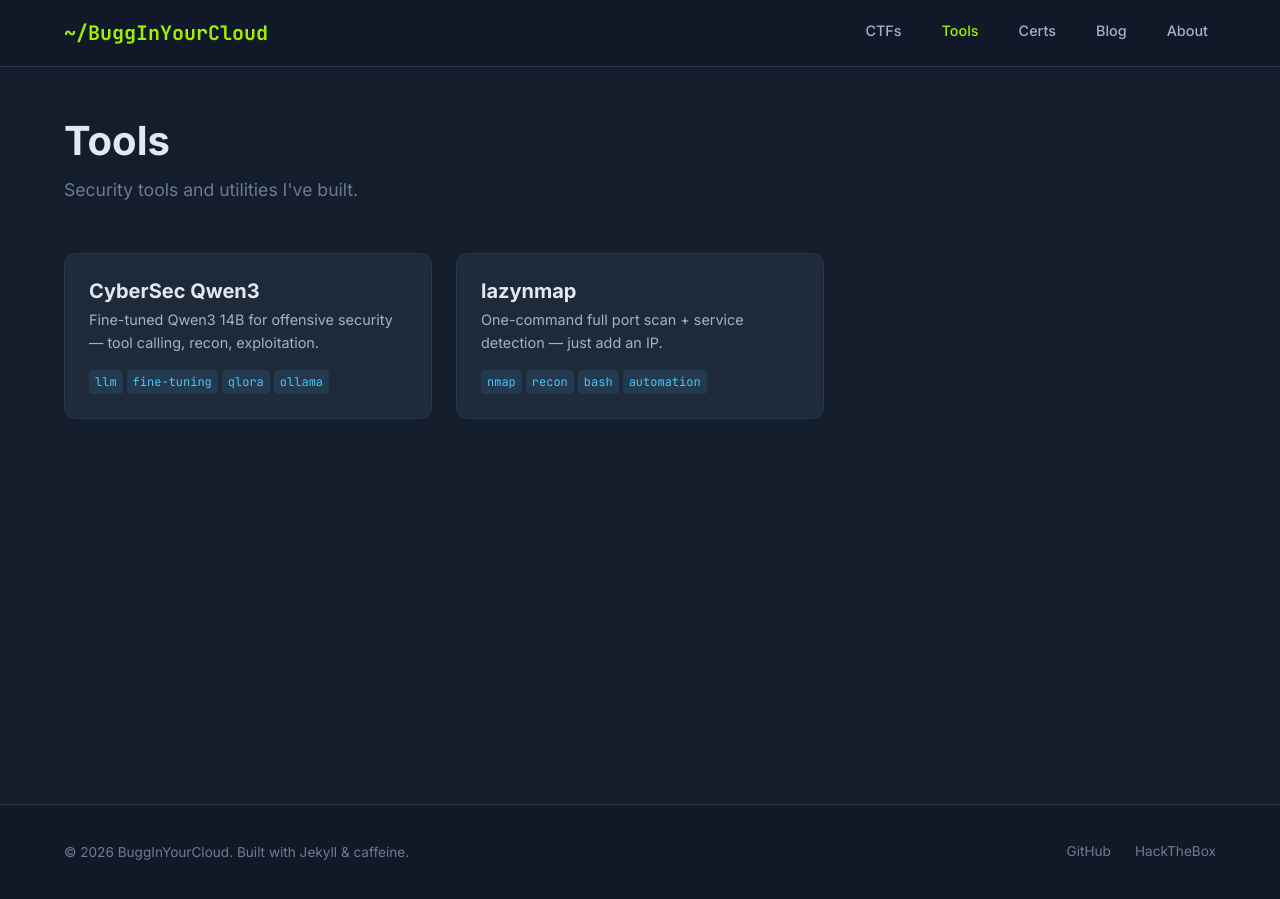
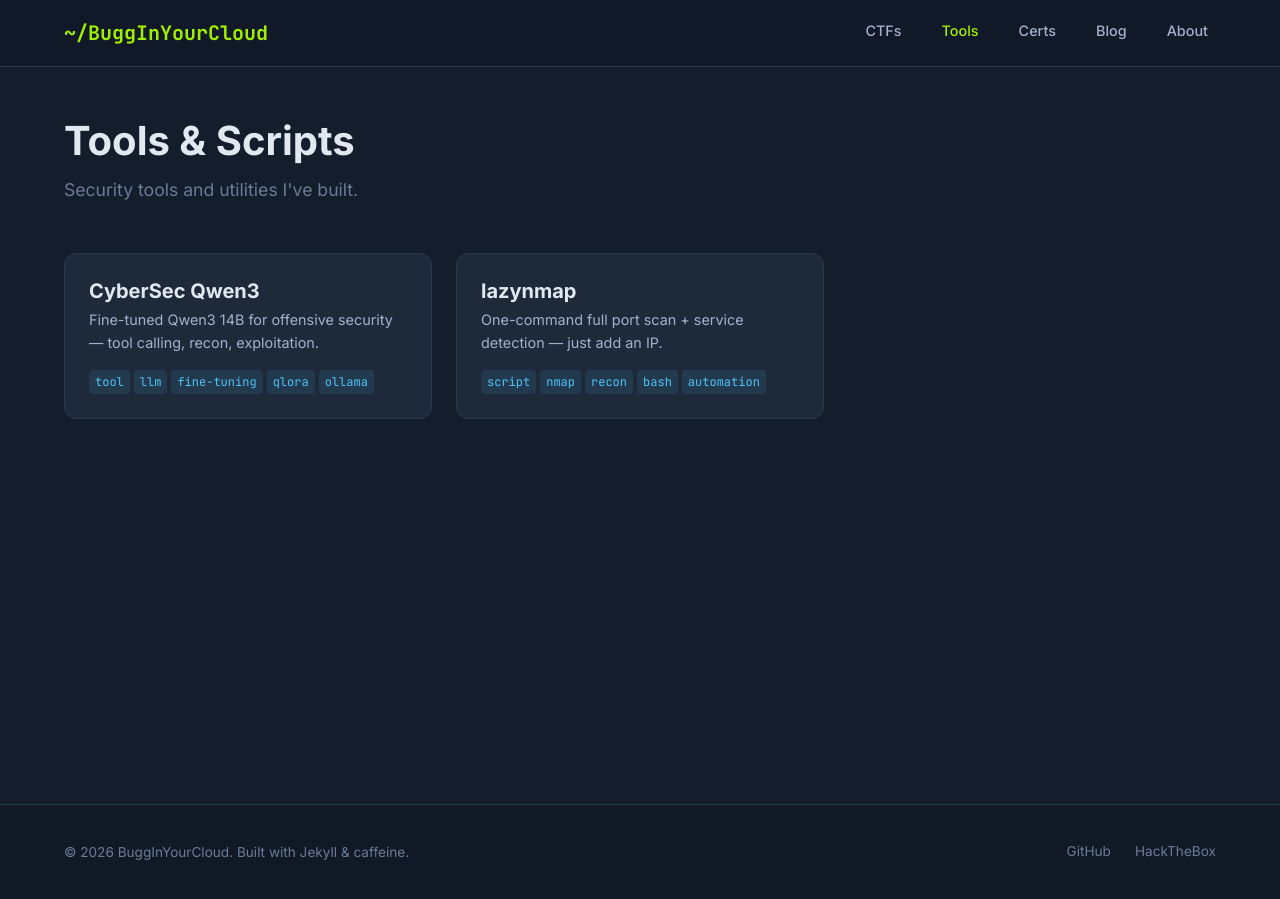
Before and after one commit to BuggInYourCloud/BuggInYourCloud.github.io, a Jekyll site: the page built from pages/tools.html, in a window 1280 px wide. Built offline with Jekyll 4.4.1, drawn with Linux system fonts in a browser that asks for light colours.

Commit message:
Rename tools page to Tools & Scripts with color-coded tags

```diff
--- a/pages/tools.html
+++ b/pages/tools.html
@@ -1,5 +1,5 @@
 ---
-title: "Tools"
+title: "Tools & Scripts"
 subtitle: "Security tools and utilities I've built."
 permalink: /tools/
 ---
@@ -10,8 +10,13 @@
     <h3 class="card-title">{{ tool.title }}</h3>
     {% if tool.tagline %}<p class="card-description">{{ tool.tagline }}</p>{% endif %}
     <div class="card-tags">
+      {% if tool.category == "script" %}
+        <span class="tag tag-script">script</span>
+      {% else %}
+        <span class="tag tag-tool">tool</span>
+      {% endif %}
       {% for tag in tool.tags %}
-      <span class="tag">{{ tag }}</span>
+        <span class="tag {% if tool.category == 'script' %}tag-script{% endif %}">{{ tag }}</span>
       {% endfor %}
     </div>
   </a>
```
